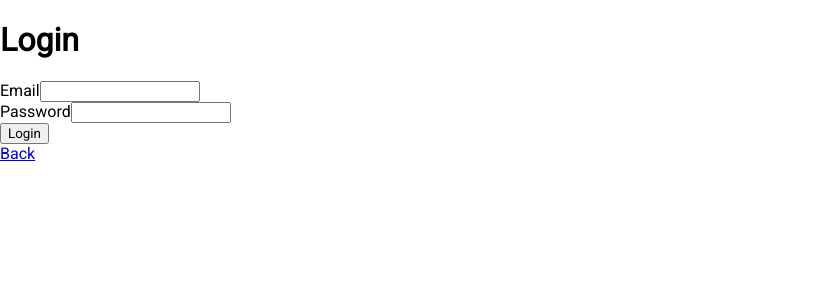
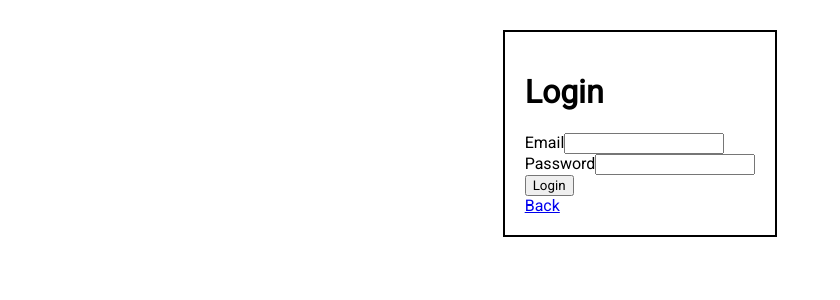
Before and after one commit to SethLK/lms-mern, a React (Vite) app in the folder client/: page /login in a window 1280 px wide. Shown: the top 300 px of the page, without its empty margins (0-840 px from the left). Built offline with nearby package versions, Linux system fonts and the light colour scheme.

Commit message:
Little css add

```diff
--- a/client/src/pages/login.jsx
+++ b/client/src/pages/login.jsx
@@ -2,9 +2,10 @@ import React, { useState, useEffect } from "react";
 import { Link } from "react-router-dom";
 import { useUser } from "../myhooks/UserContent";
 import { useNavigate } from "react-router-dom";
+import "./style/login.css";
 
 export default function Login() {
-  const redirect = useNavigate()
+  const redirect = useNavigate();
   const [email, setEmail] = useState("");
   const [password, setPassword] = useState("");
   const [accessToken, setToken] = useState("");
@@ -38,7 +39,7 @@ export default function Login() {
         setToken(data.accessToken);
         setMessage(data.message);
         setUser(data.user);
-        redirect("/profile")
+        redirect("/profile");
       } else {
         const errorData = await response.json();
         setMessage(errorData.message);
@@ -57,6 +58,9 @@ export default function Login() {
 
   return (
     <>
+      <div className="login-container">
+
+        <div className="login-card">
           <h1>Login</h1>
           <form onSubmit={handleSubmit}>
             <label htmlFor="email">
@@ -85,6 +89,8 @@ export default function Login() {
             <button type="submit">Login</button>
           </form>
           <Link to={"/"}>Back</Link>
+        </div>
+      </div>
     </>
   );
 }
--- /dev/null
+++ b/client/src/pages/style/login.css
@@ -0,0 +1,11 @@
+.login-container{
+    display: flex;
+    justify-content: center;
+    align-items: center;
+}
+
+.login-card{
+    margin-top: 30px;
+    border: 2px solid #000;
+    padding: 20px;
+}
```
Lines whose indentation alone changed are shown as unchanged.
